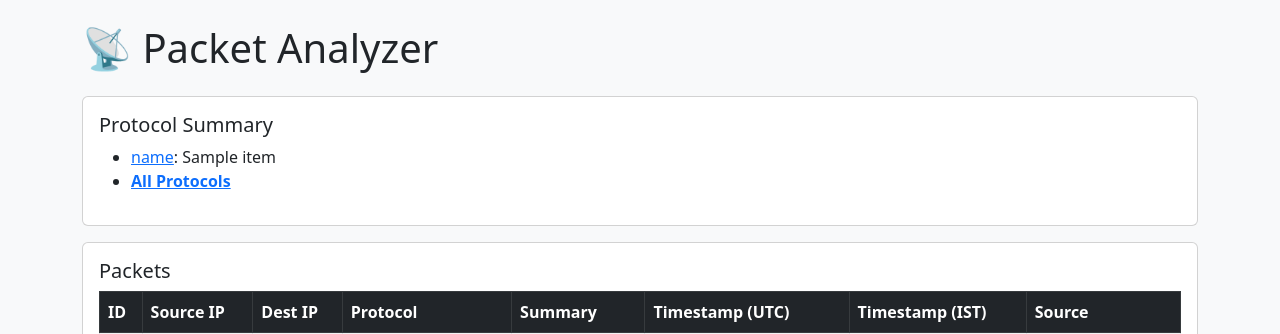
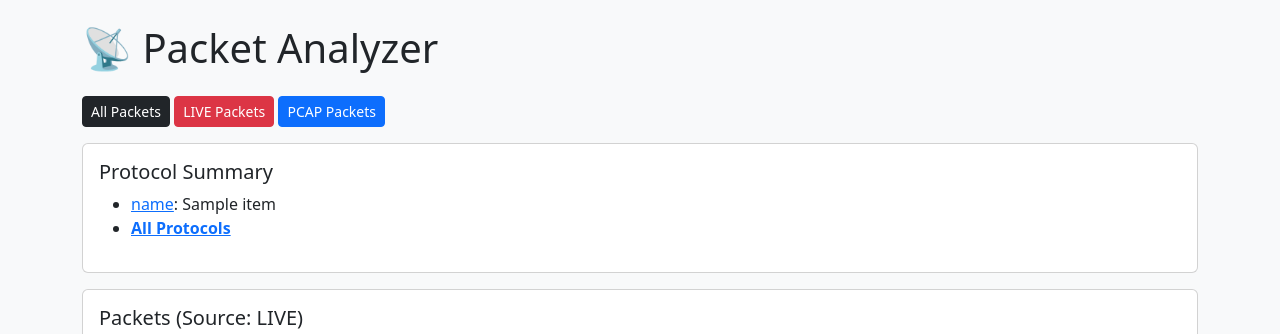
Before and after one commit to venkattharakram/packet-analyzer, a Flask app: page /?source=LIVE in a window 1280 px wide. Shown: the top 334 px of the page. Run offline with Flask 3, Linux system fonts and the light colour scheme; a database or web service that is not in the repository returns one stand-in record (values such as "Sample title"); data that the repository does not hold is empty.

Commit message:
Update index.html

```diff
--- a/ui-service/templates/index.html
+++ b/ui-service/templates/index.html
@@ -7,6 +7,13 @@
 <body class="bg-light">
   <div class="container my-4">
     <h1 class="mb-4">📡 Packet Analyzer</h1>
+
+    <!-- Filter buttons -->
+    <div class="mb-3">
+      <a href="/" class="btn btn-dark btn-sm">All Packets</a>
+      <a href="/?source=LIVE" class="btn btn-danger btn-sm">LIVE Packets</a>
+      <a href="/?source=PCAP" class="btn btn-primary btn-sm">PCAP Packets</a>
+    </div>
 
     <!-- Protocol Summary -->
     <div class="card mb-3">
@@ -24,7 +31,10 @@
     <!-- Packets -->
     <div class="card">
       <div class="card-body">
-        <h5>Packets {% if selected %}(Filtered: {{ selected }}){% endif %}</h5>
+        <h5>Packets
+          {% if selected and selected != "ALL" %}(Filtered: {{ selected }}){% endif %}
+          {% if source %}(Source: {{ source }}){% endif %}
+        </h5>
         <div class="table-responsive">
           <table class="table table-striped table-bordered">
             <thead class="table-dark">
```
